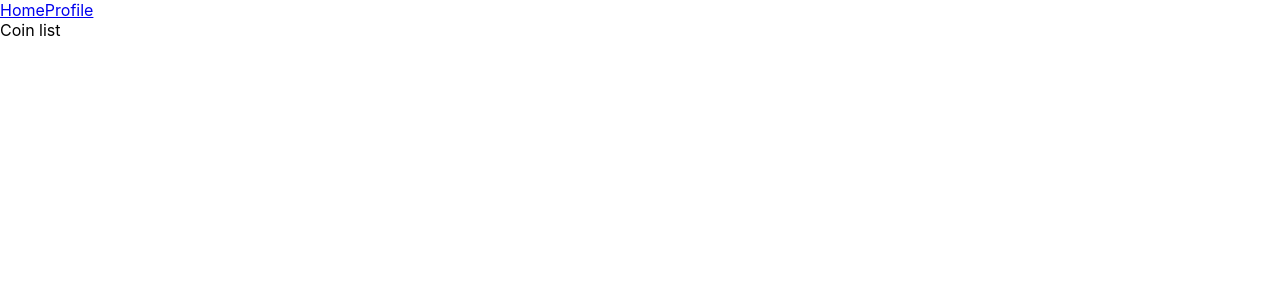
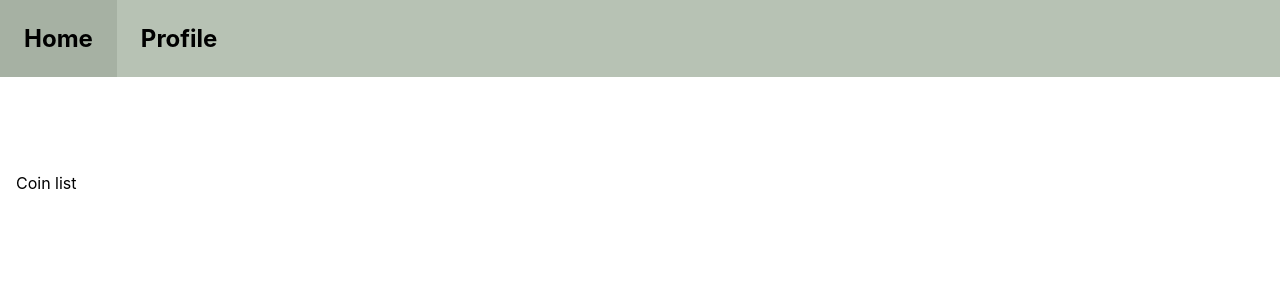
Before and after one commit to JohnTurkson/crypto-trading-platform, a React (Create React App) app in the folder client/: page / in a window 1280 px wide. Shown: the top 300 px of the page. Built offline with nearby package versions, Linux system fonts and the light colour scheme.

Commit message:
navbar styling

```diff
--- a/client/src/components/Navbar.tsx
+++ b/client/src/components/Navbar.tsx
@@ -1,15 +1,34 @@
 import { Link } from 'react-router-dom'
+import styled from 'styled-components'
 
-const Navbar = ({ children }) => {
+const NavbarContainer = styled.div`
+    background-color: #B7C2B4;
+    display: flex;
+`
+
+const StyledLink = styled(Link)`
+    padding: 1em;
+    font-weight: bold;
+    color: black;
+    text-decoration: none;
+    font-size: 1.5em;
+
+    &:hover {
+        background-color: #A6B1A3;
+    }
+`
+
+const Navbar = () => {
     return (
         <>
-            <Link to='/'>
-                Home
-            </Link>
-            <Link to='/profile'>
-                Profile
-            </Link>
-            {children}
+            <NavbarContainer>
+                <StyledLink to='/'>
+                    Home
+                </StyledLink>
+                <StyledLink to='/profile'>
+                    Profile
+                </StyledLink>
+            </NavbarContainer>
         </>
     )
 }
--- a/client/src/components/Page.tsx
+++ b/client/src/components/Page.tsx
@@ -1,10 +1,20 @@
 import Navbar from "./Navbar"
+import styled from 'styled-components'
+
+const MainContentContainer = styled.div`
+    margin-top: 5em;
+    padding: 1em;
+`
 
 const Page = ({ children }) => {
     return (
-        <Navbar>
-            {children}
-        </Navbar>
+        <>
+            <Navbar />
+            <MainContentContainer>
+                {children}
+            </MainContentContainer>
+        </>
+
     )
 }
 
```
